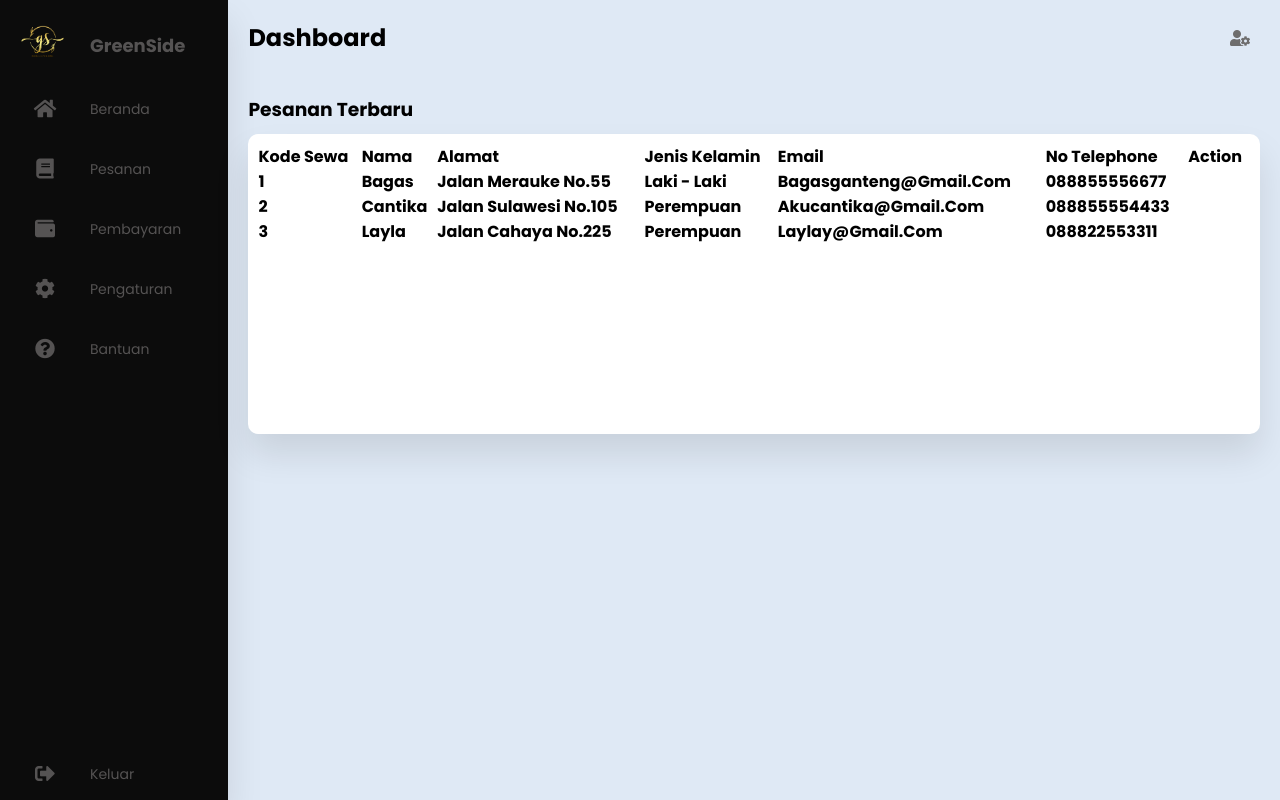
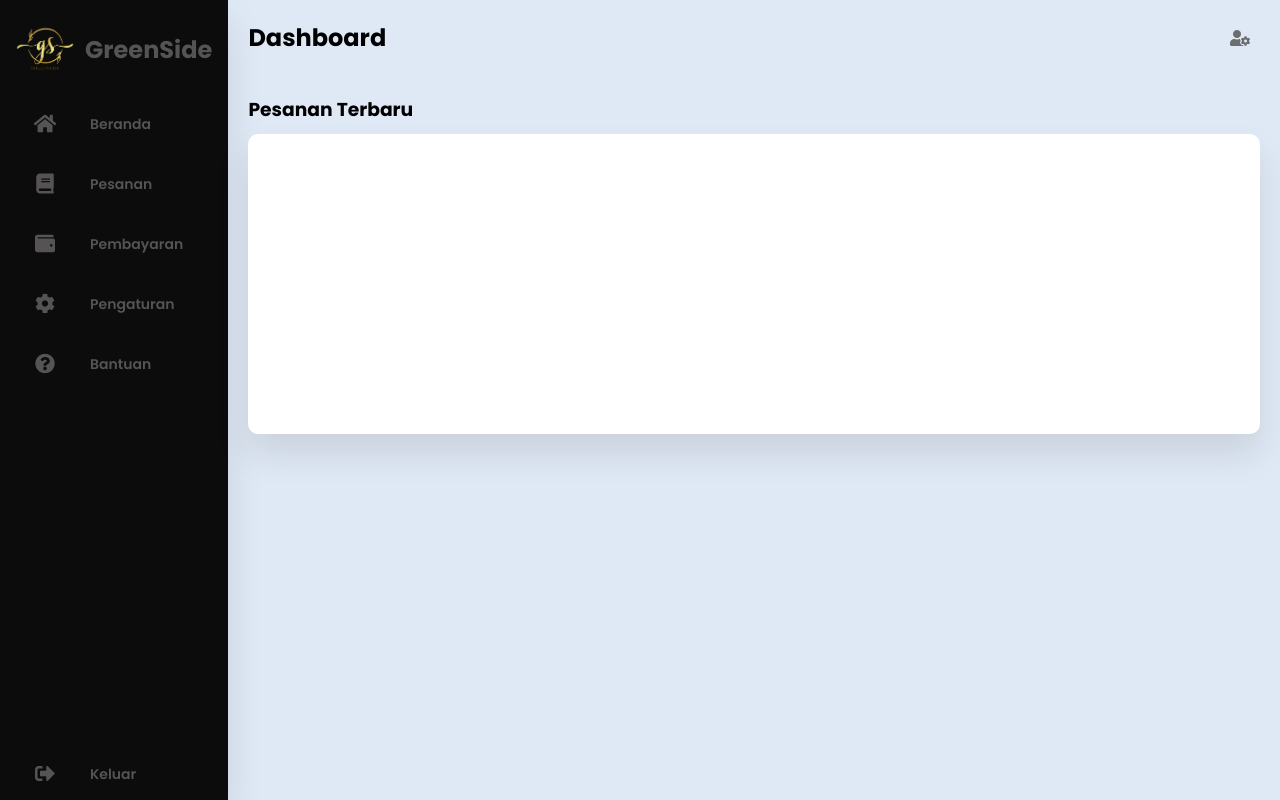
Before and after one commit to TinkerThinkerThings/Tubes-Implementasi-Perangkat-Lunak-Wedding-Organizer, a PHP site: page /admin.php in a window 1280 px wide. Run offline with PHP 8.4, Linux system fonts and the light colour scheme; lists and menus that the app fills with data are empty.

Commit message:
progress admin dashboard ke-2

```diff
--- a/admin.php
+++ b/admin.php
@@ -58,48 +58,6 @@
         <section class="main-order">
           <h1>Pesanan Terbaru</h1>
           <div class="list-order-box">
-            <table class="table-order">
-              <thead>
-                <tr>
-                  <th scope="col">Kode Sewa</th>
-                  <th scope="col">Nama</th>
-                  <th scope="col">Alamat</th>
-                  <th scope="col">Jenis Kelamin</th>
-                  <th scope="col">Email</th>
-                  <th scope="col">No Telephone</th>
-                  <th scope="col">Action</th>
-                </tr>
-              </thead>
-              <tbody>
-                <tr>
-                  <th scope="row">1</th>
-                  <th scope="row">Bagas</th>
-                  <th scope="row">Jalan Merauke No.55</th>
-                  <th scope="row">Laki - Laki</th>
-                  <th scope="row">bagasganteng@gmail.com</th>
-                  <th scope="row">088855556677</th>
-                  <th scope="row"></th>
-                </tr>
-                <tr>
-                  <th scope="row">2</th>
-                  <th scope="row">Cantika</th>
-                  <th scope="row">Jalan Sulawesi No.105</th>
-                  <th scope="row">Perempuan</th>
-                  <th scope="row">akucantika@gmail.com</th>
-                  <th scope="row">088855554433</th>
-                  <th scope="row"></th>
-                </tr>
-                <tr>
-                  <th scope="row">3</th>
-                  <th scope="row">Layla</th>
-                  <th scope="row">Jalan Cahaya No.225</th>
-                  <th scope="row">Perempuan</th>
-                  <th scope="row">laylay@gmail.com</th>
-                  <th scope="row">088822553311</th>
-                  <th scope="row"></th>
-                </tr>
-              </tbody>
-            </table>
           </div>
         </section>
       </section>
--- a/src/style/admin.css
+++ b/src/style/admin.css
@@ -28,17 +28,16 @@ nav {
 .logo {
   text-align: center;
   display: flex;
-  margin: 10px 0 0 10px;
+  margin: 10px 0 0 5px;
 }
 .logo img {
-  width: 45px;
-  height: 45px;
+  width: 60px;
+  height: 60px;
   border-radius: 50%;
 }
 .logo span {
   font-weight: bold;
-  padding-left: 15px;
-  font-size: 18px;
+  font-size: 24px;
 }
 a {
   position: relative;
@@ -60,9 +59,10 @@ nav .fas {
   position: relative;
   top: 12px;
   margin-left: 10px;
+  font-weight: 600;
 }
 a:hover {
-  background: #eee;
+  color: #eee;
 }
 .logout {
   position: absolute;
@@ -105,11 +105,7 @@ a:hover {
   border-radius: 10px;
   box-shadow: 0 20px 35px rgba(0, 0, 0, 0.1);
 }
-.list-order-box .table-order {
-  width: 100%;
-  text-align: left;
-  border-collapse: collapse;
-}
+
 .html {
   color: rgb(25, 94, 54);
 }
```
